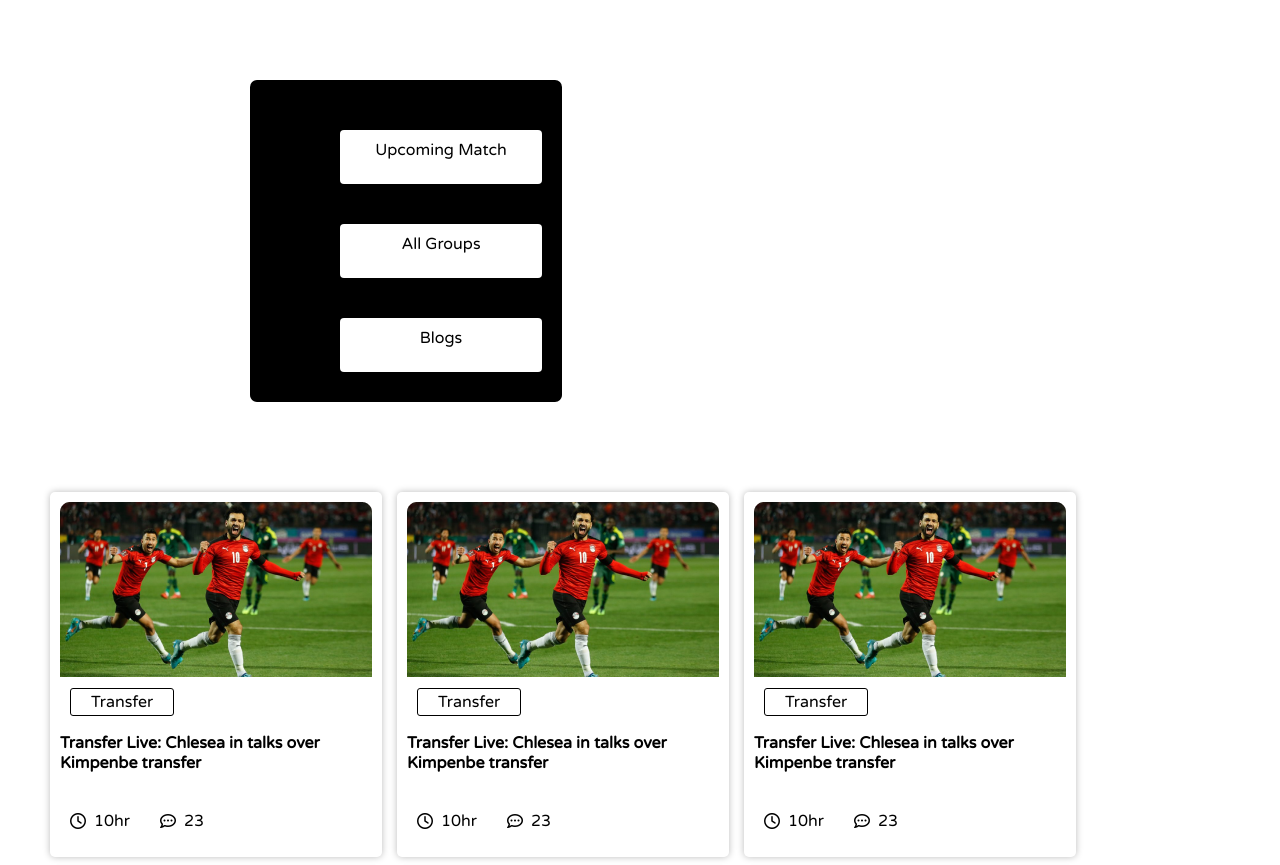
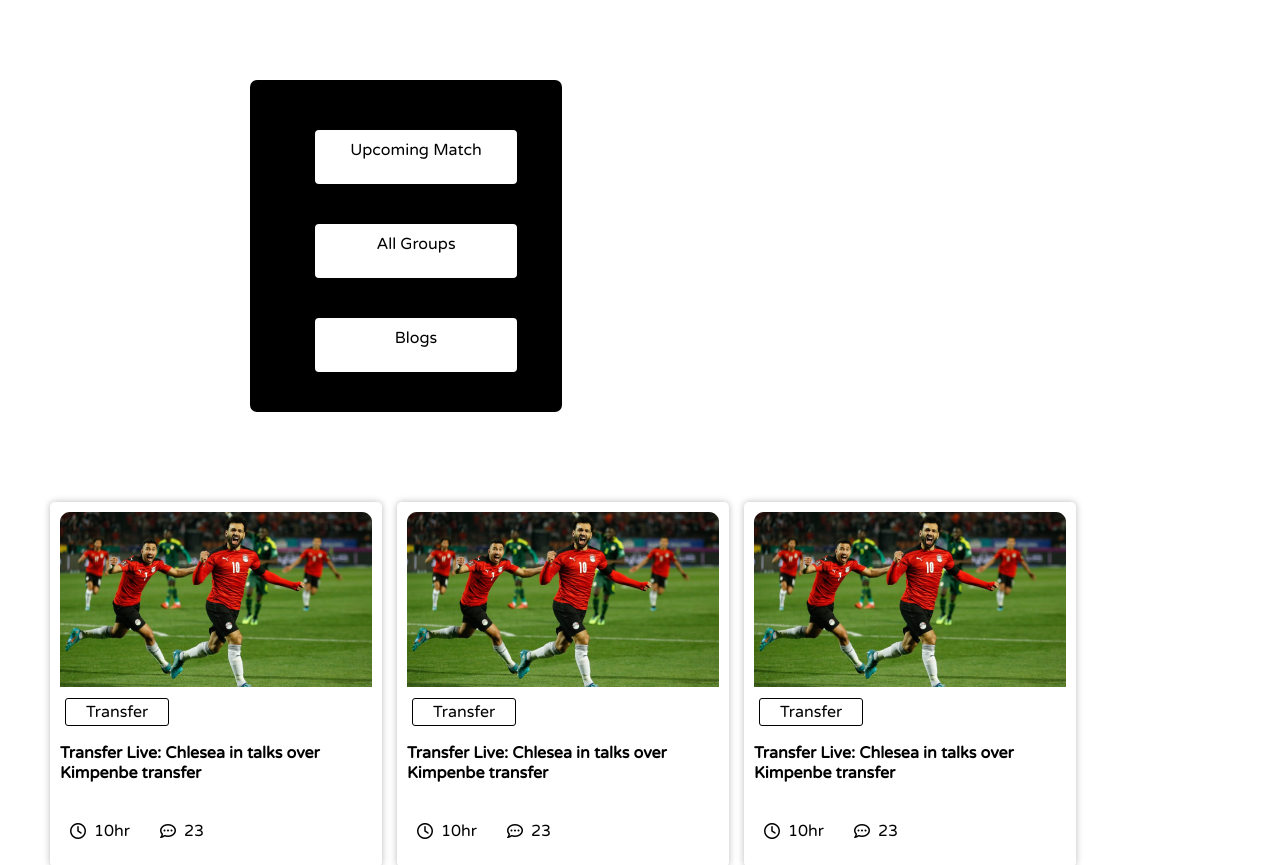
Before and after one commit to sarequlb/world-cup, a plain HTML site: page index.html in a window 1280 px wide. Shown: the part 620-1485 px from the top of the page. Drawn offline with Linux system fonts and the light colour scheme.

Commit message:
margin added

```diff
--- a/styles/style.css
+++ b/styles/style.css
@@ -57,7 +57,7 @@ body{
     padding: 10px 10px;
     width: 182px;
     height: 34px;
-    margin-left: 50px;
+    margin-left: 25px;
     margin-top:40px ;
  }
  nav ul li{
@@ -66,9 +66,9 @@ body{
  .side-nav{
     background-color:black;
     width: 312px;
-    height: 312px;
+    /* height: 312px; */
     padding-top: 10px;
-    margin-left: 140px;
+    /* margin-left: 40px; */
     border-radius: 7px;
     /* border-radius: 9px; */
  }
@@ -79,7 +79,8 @@ body{
     padding: 3px 20px;
     border-radius:3px;
     text-align: center;
-    margin-left: 0;
+    margin-left: -5px;
+    margin-right: 10px;
 
  }
  .button{
```
